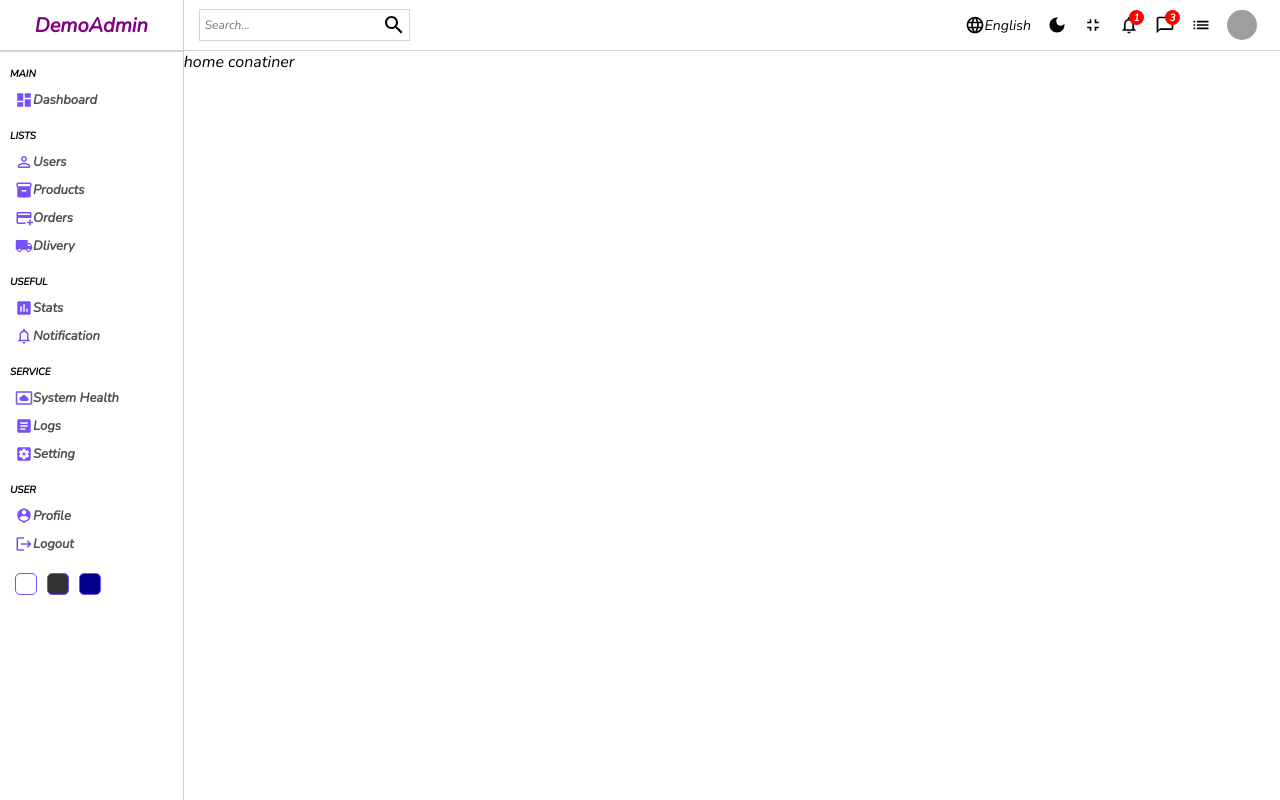
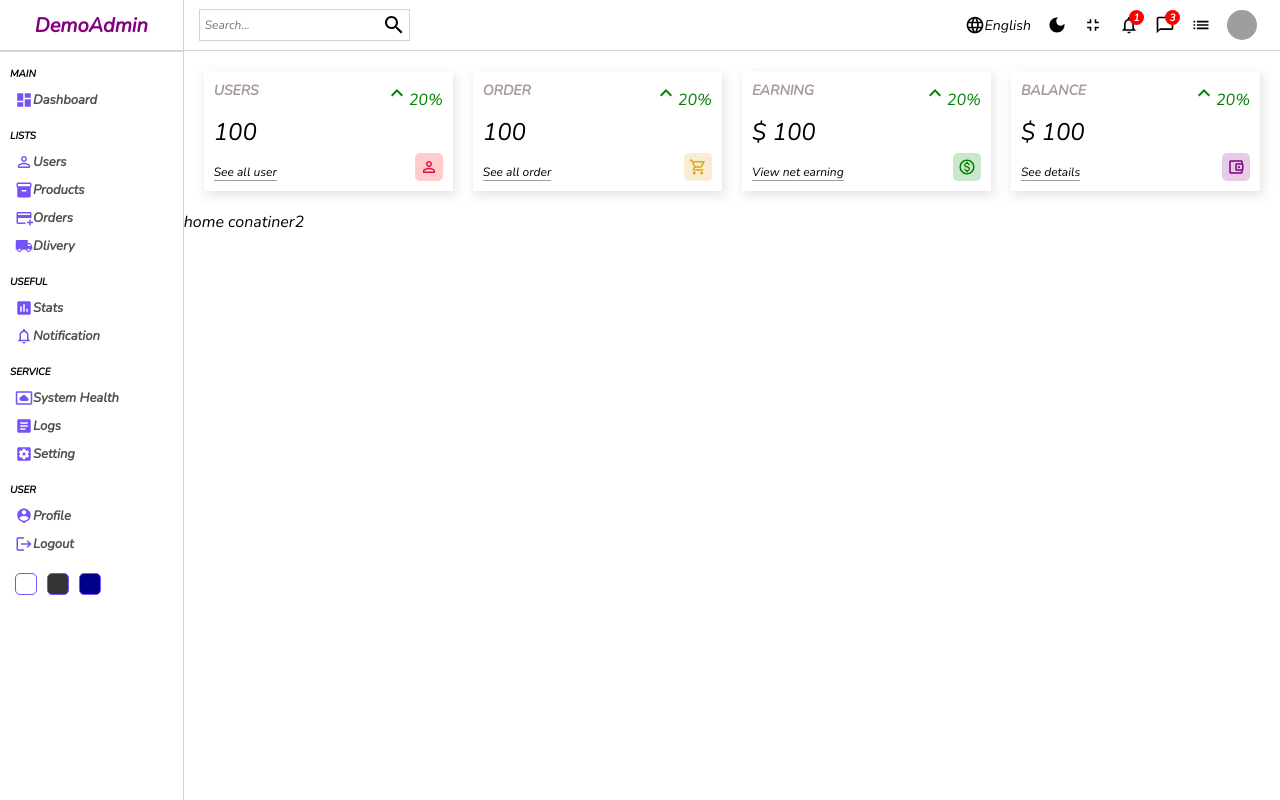
Before and after one commit to sinamit12/react-admin-dashboard, a React (Create React App) app: page / in a window 1280 px wide. Built offline with nearby package versions, Linux system fonts and the light colour scheme; grey boxes are pictures that could not be loaded.

Commit message:
Widget is add to screen

```diff
--- /dev/null
+++ b/src/components/widget/Widget.jsx
@@ -0,0 +1,96 @@
+import "./widget.scss"
+import KeyboardArrowUpIcon from '@mui/icons-material/KeyboardArrowUp';
+import PersonOutlineIcon from '@mui/icons-material/PersonOutline';
+import AccountBalanceWalletOutlinedIcon from "@mui/icons-material/AccountBalanceWalletOutlined";
+import ShoppingCartOutlinedIcon from "@mui/icons-material/ShoppingCartOutlined";
+import MonetizationOnOutlinedIcon from "@mui/icons-material/MonetizationOnOutlined";
+
+
+const Widget = ({type}) => {
+  let data ;
+
+  //temprory
+  const amount =100;
+  const diff = 20;
+
+  switch(type){
+
+    case "users" :
+      data = {
+          title : "USERS",
+          isMoney : false,
+          link : "See all user",
+          icon : <PersonOutlineIcon className="icon"
+          style={{
+            color: "crimson",
+            backgroundColor: "rgba(255, 0, 0, 0.2)",
+          }}
+          />
+        };
+        break;
+
+        case "order" :
+          data = {
+              title : "ORDER",
+              isMoney : false,
+              link : "See all order",
+              icon : <ShoppingCartOutlinedIcon className="icon"
+              style={{
+                backgroundColor: "rgba(218, 165, 32, 0.2)",
+                color: "goldenrod",
+              }}
+              />
+            };
+            break;
+         case "earning" :
+           data = {
+                  title : "EARNING",
+                  isMoney : true,
+                  link : "View net earning",
+                  icon : <MonetizationOnOutlinedIcon className="icon"
+                  style={{ backgroundColor: "rgba(0, 128, 0, 0.2)", color: "green" }}
+                  />
+              };
+                break;
+
+            case "balance" :
+               data = {
+                      title : "BALANCE",
+                      isMoney : true,
+                      link : "See details",
+                      icon : <AccountBalanceWalletOutlinedIcon className="icon"
+                      style={{
+                        backgroundColor: "rgba(128, 0, 128, 0.2)",
+                        color: "purple",
+                      }}
+                      />
+                };
+                 break;
+        default : break ;
+  }
+
+
+
+
+  return (
+    <div className="widget">
+        <div className="left">
+            <span  className="title" >{data.title}</span>
+            <span className="counter">{data.isMoney && "$"} {amount}</span>
+            <span className="link">{data.link}</span>
+
+        </div>
+        <div className="right">
+            <div className="percentage positive">
+               <KeyboardArrowUpIcon />
+                 {diff}%
+            </div>
+            {data.icon}
+
+        </div>
+
+    </div>
+  )
+}
+
+export default Widget
--- /dev/null
+++ b/src/components/widget/widget.scss
@@ -0,0 +1,48 @@
+.widget{
+    display: flex;
+    flex: 1;
+    justify-content: space-between;
+    padding: 10px;
+    -webkit-box-shadow: 2px 4px 10px 1px rgba(0, 0, 0, 0.47);
+    box-shadow: 2px 4px 10px 1px rgba(201, 201, 201, 0.47);
+    height: 100px;
+
+    .left , .right {
+        display: flex;
+        flex-direction: column;
+        justify-content: space-between;
+
+        .title{
+            font-weight: 600;
+            font-size: 14px;
+            color: rgb(167, 154, 154);
+        }
+        .counter{
+            font-size: 24px;
+            font-weight: 300;
+        }
+        .link{
+            width: max-content;
+            font-size: 12px;
+           border-bottom: 1px solid  rgb(167, 154, 154);
+
+        }
+
+        .percentage{
+
+            &.positive{
+                color: green;
+            }
+            &.negative{
+                color: red;
+            }
+        }
+        .icon{
+            font-size: 18px;
+            padding: 5px;
+            border-radius: 5px;
+            align-self: flex-end;
+        }
+
+    }
+}
--- a/src/pages/home/Home.jsx
+++ b/src/pages/home/Home.jsx
@@ -1,5 +1,6 @@
 import Navbar from '../../components/navbar/Navbar'
 import Sidebar from '../../components/sidebar/Sidebar'
+import Widget from '../../components/widget/Widget'
 import './home.scss'
 
 const Home = () => {
@@ -9,7 +10,14 @@
         <Sidebar />
         <div className="homeContainer">
           <Navbar />
-          home  conatiner
+          <div className="widgets">
+            <Widget  type="users"/>
+            <Widget type="order"/>
+            <Widget type="earning"/>
+            <Widget type="balance"/>
+          </div>
+          home  conatiner2
+
           </div>
 
     </div>
--- a/src/pages/home/home.scss
+++ b/src/pages/home/home.scss
@@ -7,4 +7,10 @@
     .title{
         color: white;
     }
+
+    .widgets{
+        display: flex;
+        padding: 20px;
+        gap: 20px;
+    }
 }
```
